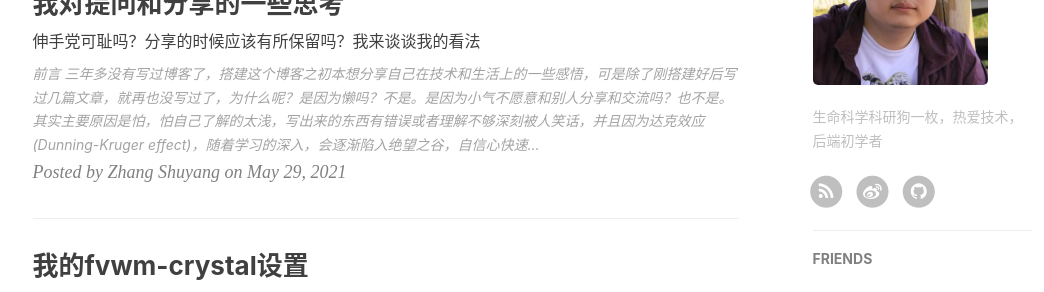
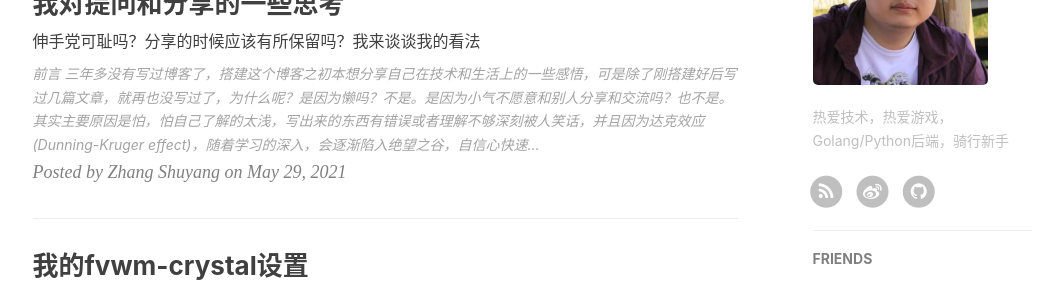
Before and after one commit to shuyangzhang/shuyangzhang.github.io, a Jekyll site: the page built from index.html, in a window 1280 px wide and 900 px high, scrolled down 678 px. Shown: the part 152-444 px from the top of the window, without its empty margins (135-1179 px from the left). Built offline with Jekyll 4.4.1, drawn with Linux system fonts in a browser that asks for light colours; nearby versions of some CDN libraries; the list of posts is cut into pages by our own code; comment, search, counter and statistics services are not loaded.

```diff
--- a/_config.yml
+++ b/_config.yml
@@ -27,6 +27,7 @@ permalink: pretty
 paginate: 10
 exclude: ["less","node_modules","Gruntfile.js","package.json","README.md"]
 anchorjs: true                          # if you want to customize anchor. check out line:181 of `post.html`
+future: true
 
 
 
@@ -68,7 +69,7 @@ duoshuo_share: false                    # set to false if you want to use Commen
 
 # Sidebar settings
 sidebar: true                           # whether or not using Sidebar.
-sidebar-about-description: "生命科学科研狗一枚，热爱技术，后端初学者"
+sidebar-about-description: "热爱技术，热爱游戏，Golang/Python后端，骑行新手"
 sidebar-avatar: /img/profile1.png      # use absolute URL, seeing it's used in both `/` and `/about/`
 
 
```
